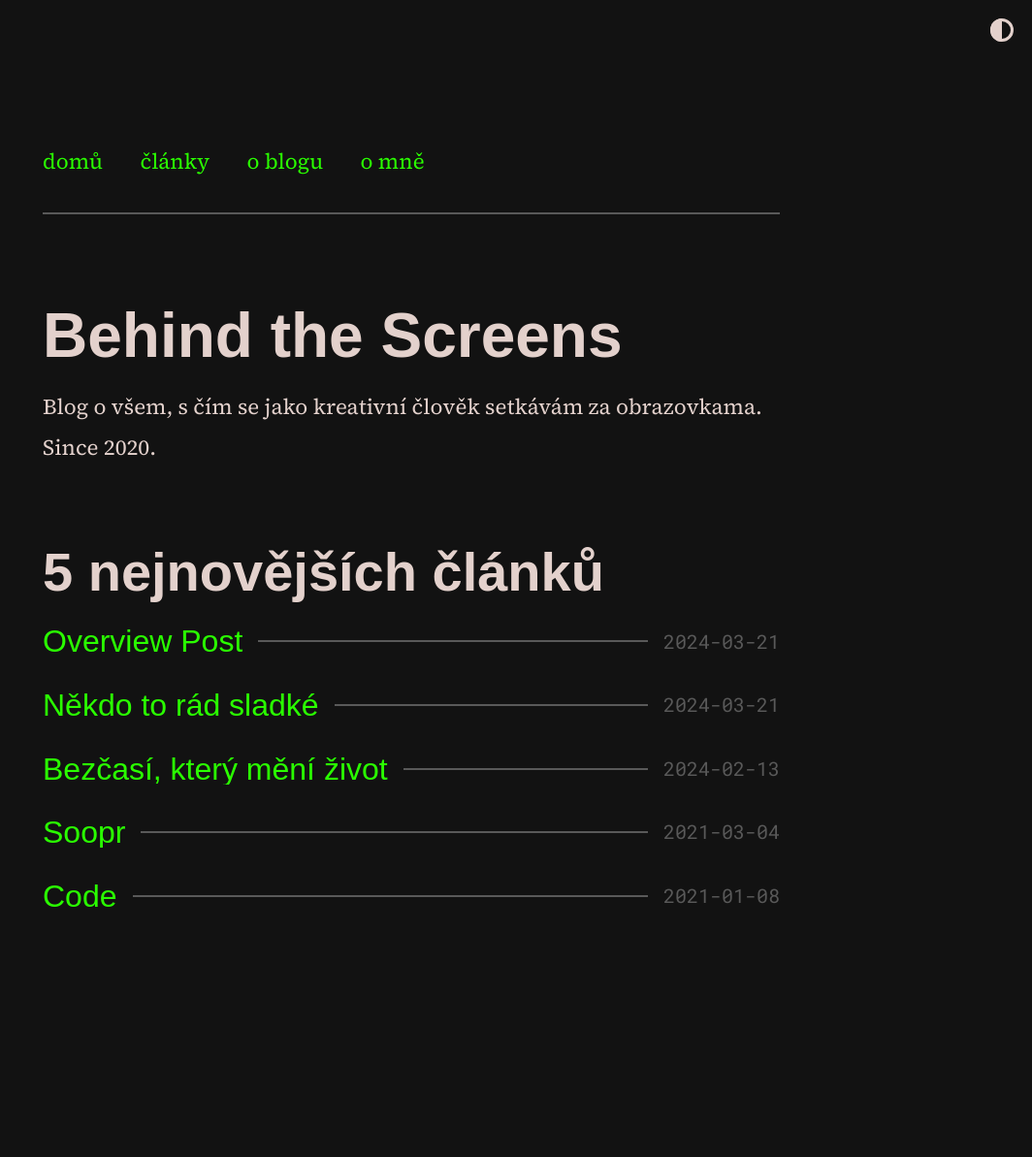
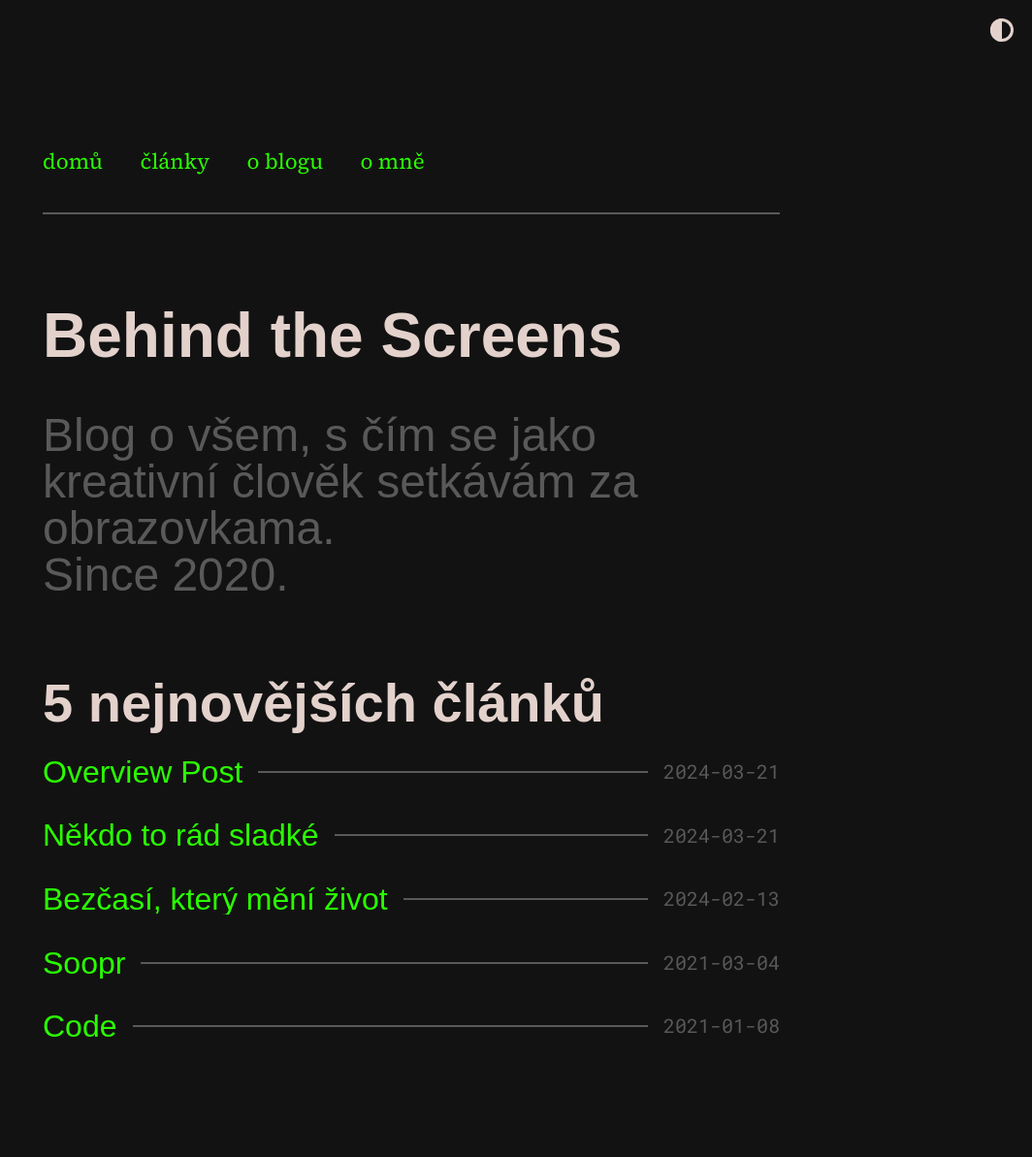
Before and after one commit to scherrer-txt/bts, a Jekyll site: the page built from index.md, in a window 1280 px wide. Shown: the whole page at 97% size, without its empty margins (216-1280 px from the left). Built offline with Jekyll 4.4.1, drawn with Linux system fonts in a browser that asks for light colours; some web fonts are replaced; before the commit the page ends 1058 px from its top, so only the background shows below that.

Commit message:
Update moonwalk.scss

```diff
--- a/_sass/moonwalk.scss
+++ b/_sass/moonwalk.scss
@@ -396,7 +396,8 @@ p code, li code {
   /* text-overflow: ellipsis; /* Display ellipsis for overflow */
 }
 
-blockquote {
+blockquote,
+p {
   color: var(--code-text);
   font-family: "roc-grotesk-wide", sans-serif;
   font-size: 3rem;
```
